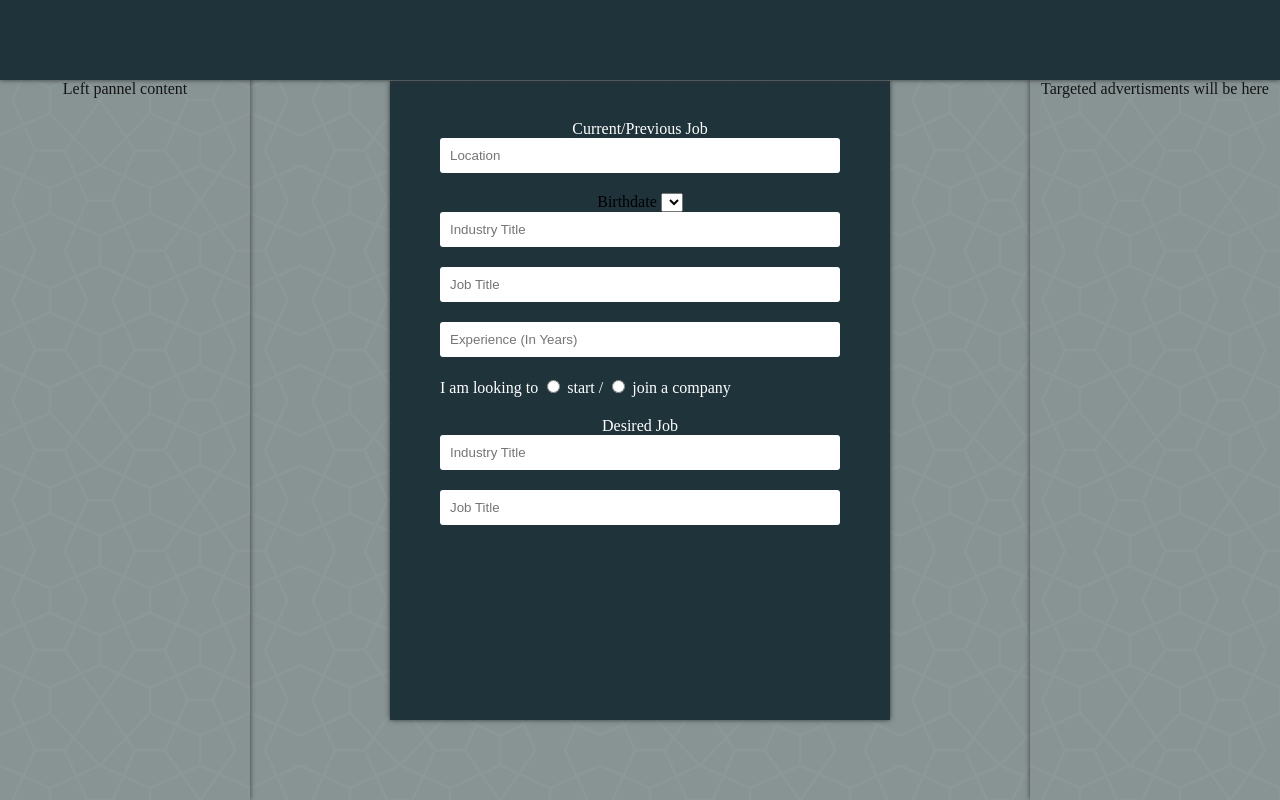
After one commit to Divole/WorkJolt, a PHP site: page /PMWJ/views/edit_profile.php in a window 1280 px wide. The commit adds this page. Run offline with PHP 8.4, Linux system fonts and the light colour scheme; lists and menus that the app fills with data are empty; some libraries are stand-ins or nearby versions.

Commit message:
profile UI unfinished

```diff
--- /dev/null
+++ b/PMWJ/views/edit_profile.php
@@ -0,0 +1,55 @@
+<!DOCTYPE html>
+<html>
+<head>
+    <meta charset="utf-8" />
+    <title>WorkJolt</title>
+    <link rel="stylesheet" type="text/css" href="/WorkJolt/styles/stylesheet.css">
+</head>
+<body class="pattern">
+	<!-- body background shadow, no content here-->
+	<div class="patter_shade position_absolute body_size "></div>
+
+	<!-- header: contains top menu and logout button-->
+	<div class="header absolute_position panel_color panel_shadow"></div>
+	<!-- side pannels -->
+	<div class="position_absolute body_size">
+		<!-- left side pannel -->
+		<div class="left_panel absolute_position pattern panel_shadow">
+			<div class="patter_shade inner_pannel">
+				Left pannel content
+			</div></div>
+		<!-- right side pannel -->
+		<div class="right_panel absolute_position pattern panel_shadow">
+			<div class="patter_shade inner_pannel">
+				Targeted advertisments will be here
+			</div></div>
+	</div>
+
+	<!-- form wrapper-center pannel: contains form to complete user profile -->
+	<div  id="profile_form_wrapper"class="form_wrapper panel_color panel_shadow">
+		<form>
+			<label class="text">Current/Previous Job</label>
+			<input class = 'text_input form_row' type="text" placeholder="Location" name="location">
+            <div>
+            	Birthdate
+            	<select id="day">
+
+            	</select>
+            </div>
+            <input class = 'text_input form_row' type="text" placeholder="Industry Title" name = "current_industry">
+            <input class = 'text_input form_row' type="text" placeholder="Job Title" name = "current_position">
+            <input class = 'text_input form_row' type="text" placeholder="Experience (In Years)" name="experience">
+
+
+            <div class="text form_row">I am looking to
+            	<input type="radio" name="acc_type" value="start"> start /
+				<input type="radio" name="acc_type" value="join"> join    a company
+            </div>
+            <label class="text"> Desired Job</label>
+            <input class = 'text_input form_row' type="text" placeholder="Industry Title" name="new_industry">
+            <input class = 'text_input form_row' type="text" placeholder="Job Title" name="new_position">
+		</form>
+	</div>
+	<script type="text/javascript" src="scripts/script.js"></script>
+</body>
+</html>
--- a/styles/stylesheet.css
+++ b/styles/stylesheet.css
@@ -9,19 +9,33 @@ body{
 	padding:0;
 	margin: 0;
 	text-align: center;
+}
+.pattern{
 	background-image: url("congruent_outline.png");
+}
 
+.panel_color{
+	background-color: #1F333A;
 }
-#top_body{
+
+.panel_shadow{
+	box-shadow: 0 0 5px #393A3A;
+}
+
+.body_size{
 	height: 100%;
 	width: 100%;
+	left:0;
+	right:0;
+	top: 0;
+	margin-left:auto;
+	margin-right:auto;
+	position: absolute;
+}
+
+.patter_shade{
 	background: #C1D5D5;
 	opacity: 0.6;
-	position: absolute;
-	left:0;
-	right:0;
-	margin-left:auto;
-	margin-right:auto;
 }
 
 .form_wrapper form{
@@ -42,6 +56,12 @@ body{
 	padding-top: 39px;
 }
 
+#profile_form_wrapper{
+	height: 600px;
+	width: 500px;
+	padding-top: 39px;
+}
+
 .form_wrapper{
 	display: inline-block;
 	position: absolute;
@@ -50,15 +70,14 @@ body{
 	left:0;
 	right:0;
 	margin: auto;
-	background-color: #1F333A;
-	box-shadow: 0 0 5px #393A3A;
+
 }
 .form_row{
 	margin-bottom: 20px;
 	width: 400px;
 	text-align: left;
 }
-.absolute_row{
+.absolute_position{
 	position: absolute;
 }
 
@@ -68,9 +87,9 @@ body{
 	border:none;
 	border-radius: 3px;
 }
+
 .text{
 	color: white;
-
 }
 
 #title{
@@ -84,6 +103,7 @@ body{
 	text-decoration: none;
 	font-style: italic;
 }
+
 #registration_link{
 	width: 300px;
 	position: absolute;
@@ -115,3 +135,29 @@ body{
 	color: white;
 	font-size: 16px
 }
+.header{
+	height: 80px;
+	width: 100%;
+	top: 0;
+	z-index: 100;
+}
+.left_panel{
+	height: 100%;
+	width: 250px;
+	left: 0;
+	z-index: 60;
+	display: block;
+}
+.right_panel{
+	height: 100%;
+	width: 250px;
+	right: 0;
+	z-index: 50;
+	display: block;
+}
+.inner_pannel{
+	width: 100%;
+	height: 100%;
+	padding-top: 80px;
+	box-sizing:border-box;
+}
```
Also changed, not shown: PMWJ/views/not_logged_in.php (+4 -4 lines), PMWJ/views/register.php (+4 -4 lines), PMWJ/scripts/script.js (added).
